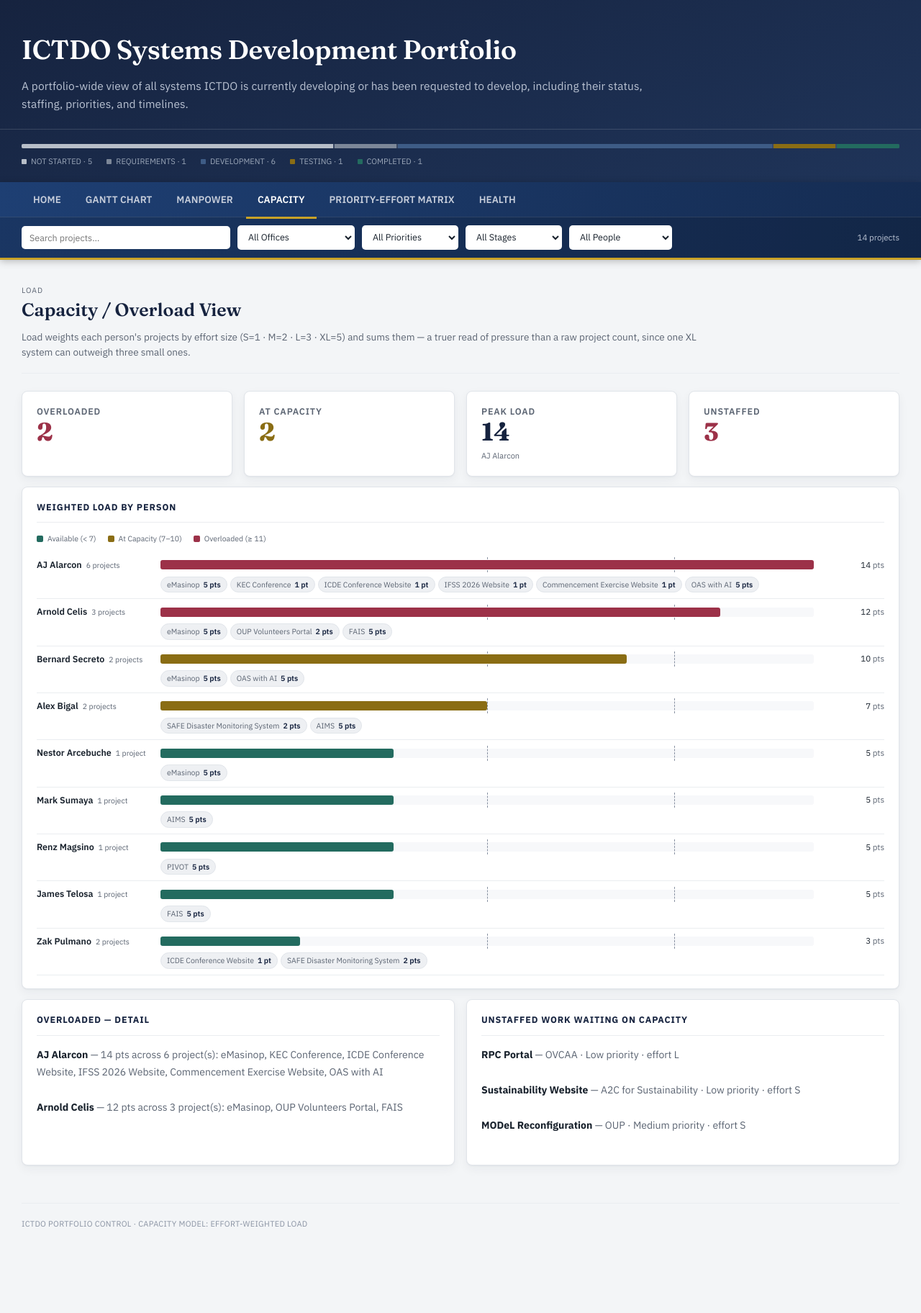
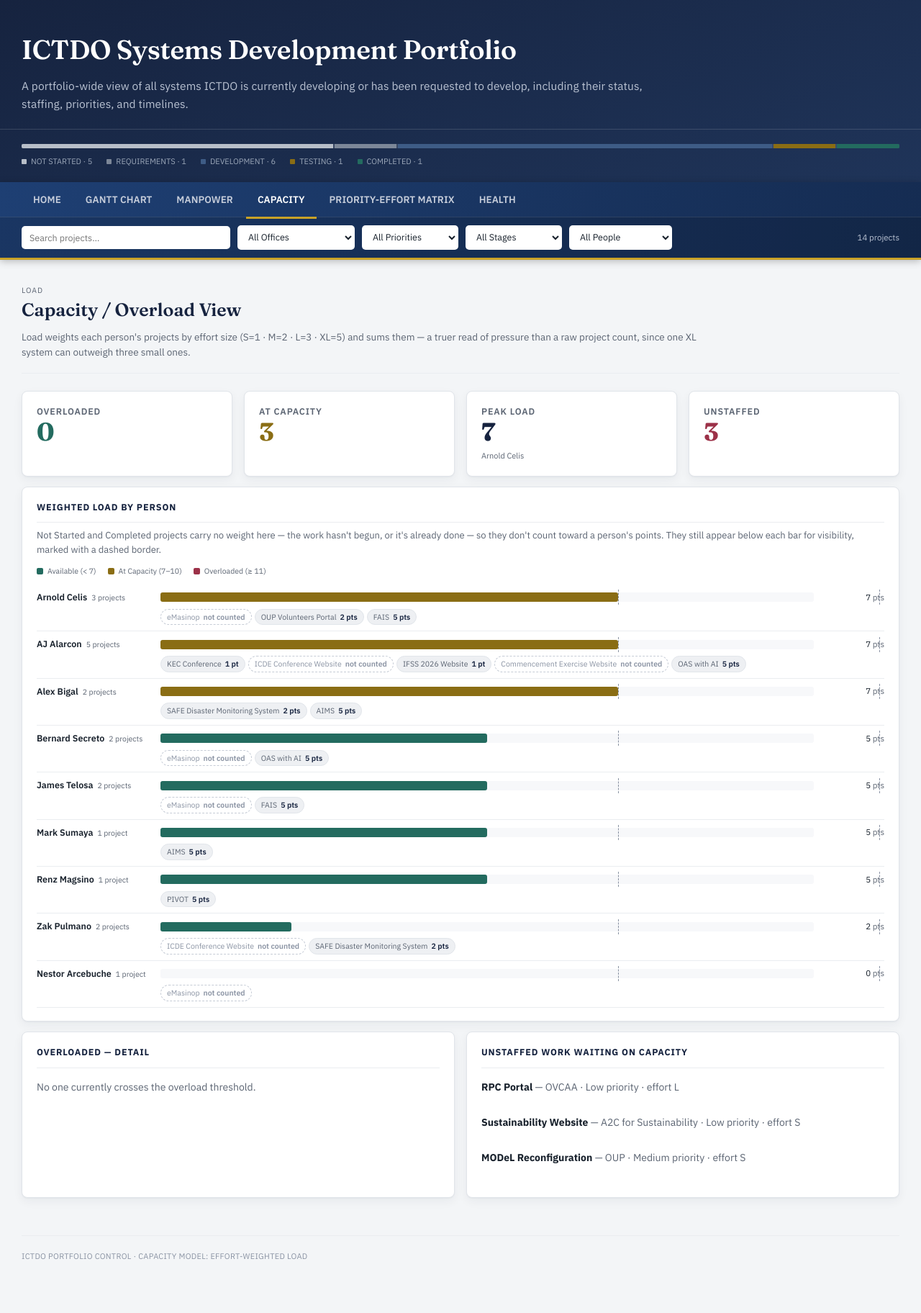
Before and after one commit to reinaldncku/reinaldncku.github.io, a Jekyll site: the page ictdo/capacity.html, which Jekyll copies as it is, in a window 1280 px wide. Shown: the whole page at 72% size. Built offline with Jekyll 4.4.1, drawn with Linux system fonts in a browser that asks for light colours; before the commit the page ends 1779 px from its top, so only the background shows below that.

Commit message:
Add files via upload

```diff
--- a/ictdo/app.js
+++ b/ictdo/app.js
@@ -63,8 +63,19 @@ function buildManpower(list){
   return map;
 }
 
+/* Not Started and Completed projects carry no weight in capacity load —
+   the work hasn't begun yet, or it's already finished, so neither should
+   count as current pressure on a person's plate. */
+function isUnweightedStatus(status){
+  return status === "Not Started" || status === "Completed";
+}
+
+function projectWeight(p){
+  return isUnweightedStatus(p.status) ? 0 : (EFFORT_WEIGHT[p.effort] || 1);
+}
+
 function weightedLoad(projects){
-  return projects.reduce((sum,p) => sum + (EFFORT_WEIGHT[p.effort] || 1), 0);
+  return projects.reduce((sum,p) => sum + projectWeight(p), 0);
 }
 
 function loadTier(weight){
--- a/ictdo/capacity.html
+++ b/ictdo/capacity.html
@@ -46,6 +46,13 @@
     white-space:nowrap;
   }
   .cap-proj-chip b{ color:var(--navy); font-weight:600; }
+  .cap-proj-chip.zero{
+    background:transparent;
+    border-style:dashed;
+    border-color:var(--border-strong);
+    color:var(--text-faint);
+  }
+  .cap-proj-chip.zero b{ color:var(--text-faint); font-weight:600; }
   .legend-row{ display:flex; gap:16px; margin-bottom:10px; flex-wrap:wrap; }
   .legend-row span{ display:flex; align-items:center; gap:6px; font-family:var(--font-body); font-size:10.5px; color:var(--text-dim); }
   .legend-row i{ width:9px; height:9px; border-radius:2px; display:inline-block; }
@@ -89,6 +96,7 @@
     <div class="panel-head">
       <span class="panel-title"><b>Weighted Load by Person</b></span>
     </div>
+    <p class="panel-sub">Not Started and Completed projects carry no weight here — the work hasn't begun, or it's already done — so they don't count toward a person's points. They still appear below each bar for visibility, marked with a dashed border.</p>
     <div class="legend-row">
       <span><i style="background:#236B5F"></i>Available (&lt; 7)</span>
       <span><i style="background:#8A6D14"></i>At Capacity (7–10)</span>
@@ -151,7 +159,10 @@
     const t7 = (7 / maxW * 100).toFixed(1);
     const t11 = (11 / maxW * 100).toFixed(1);
     const projChips = p.ps.map(proj => {
-      const pts = EFFORT_WEIGHT[proj.effort] || 1;
+      const pts = projectWeight(proj);
+      if(pts === 0){
+        return `<span class="cap-proj-chip zero">${proj.project} <b>not counted</b></span>`;
+      }
       return `<span class="cap-proj-chip">${proj.project} <b>${pts} pt${pts>1?'s':''}</b></span>`;
     }).join("");
     return `
--- a/ictdo/data.js
+++ b/ictdo/data.js
@@ -4,11 +4,11 @@ const PROJECTS = [
     "office": "SPMO",
     "priority": "Low",
     "status": "Not Started",
-    "developers": "Arnold Celis, Bernard Secreto, Nestor Arcebuche, AJ Alarcon",
+    "developers": "Arnold Celis, Bernard Secreto, Nestor Arcebuche, James Telosa",
     "start_date": null,
-    "target_date": null,
+    "target_date": "2027-03-31",
     "deadline_fixed": "No",
-    "effort": "XL"
+    "effort": "L"
   },
   {
     "project": "KEC Conference",
--- a/ictdo/index.html
+++ b/ictdo/index.html
@@ -52,12 +52,12 @@
     </div>
     <div class="panel">
       <div class="panel-head"><span class="panel-title"><b>Priority Mix</b></span></div>
-      <p class="panel-sub">How urgently each project is requested to be delivered, from Critical down to Low priority work.</p><br />
+      <p class="panel-sub">How urgently each project is requested to be delivered, from Critical (needs immediate attention) down to Low priority work.</p>
       <canvas id="chartPriority" height="220"></canvas>
     </div>
     <div class="panel">
       <div class="panel-head"><span class="panel-title"><b>Effort / Size Mix</b></span></div>
-      <p class="panel-sub">Relative size of the work involved, from Small quick tasks to X-Large, multi-month efforts.</p><br />
+      <p class="panel-sub">Relative size of the work involved, from Small quick tasks to X-Large, multi-month efforts.</p>
       <canvas id="chartEffort" height="220"></canvas>
     </div>
   </div>
--- a/ictdo/roadmap.html
+++ b/ictdo/roadmap.html
@@ -140,7 +140,7 @@
 
   <div class="panel">
     <div class="panel-head">
-      <span class="panel-title"><b>Scheduled Timeline — Aug 2026 to Feb 2027</b></span>
+      <span class="panel-title"><b>Scheduled Timeline — Aug 2026 to Mar 2027</b></span>
       <span class="note note-sm">■ Bar length ≈ effort-derived duration &nbsp; ⧫ fixed deadline &nbsp; ▤ recurring / ongoing</span>
     </div>
     <div class="ganttscroll">
```
Also changed, not shown: other parts of ictdo/roadmap.html (+2 -2 lines).
